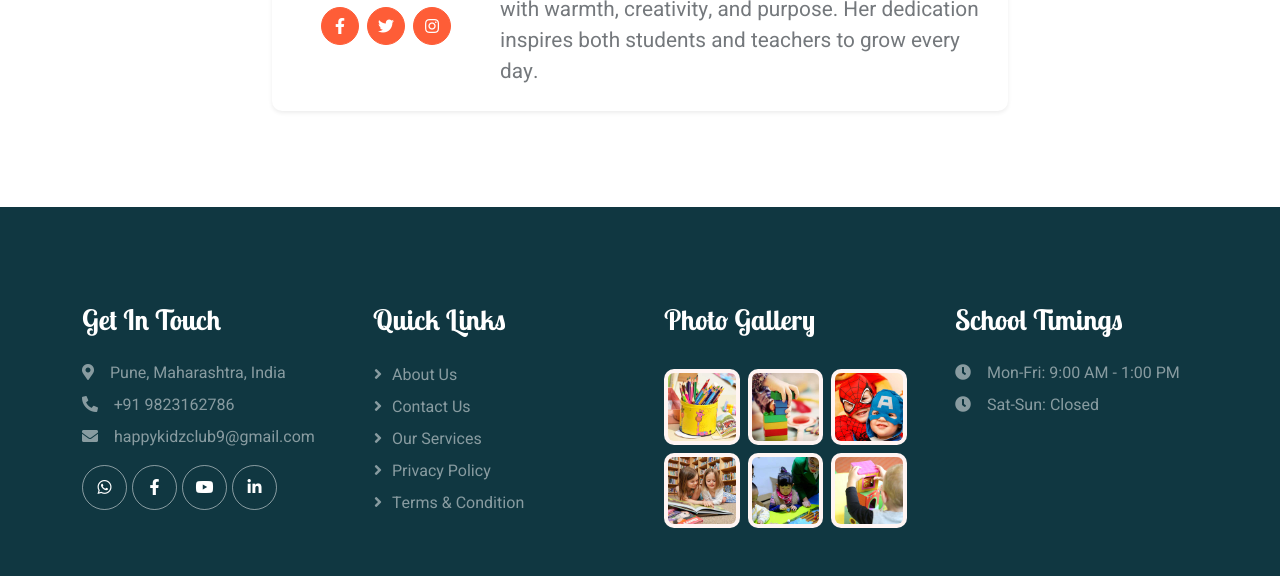
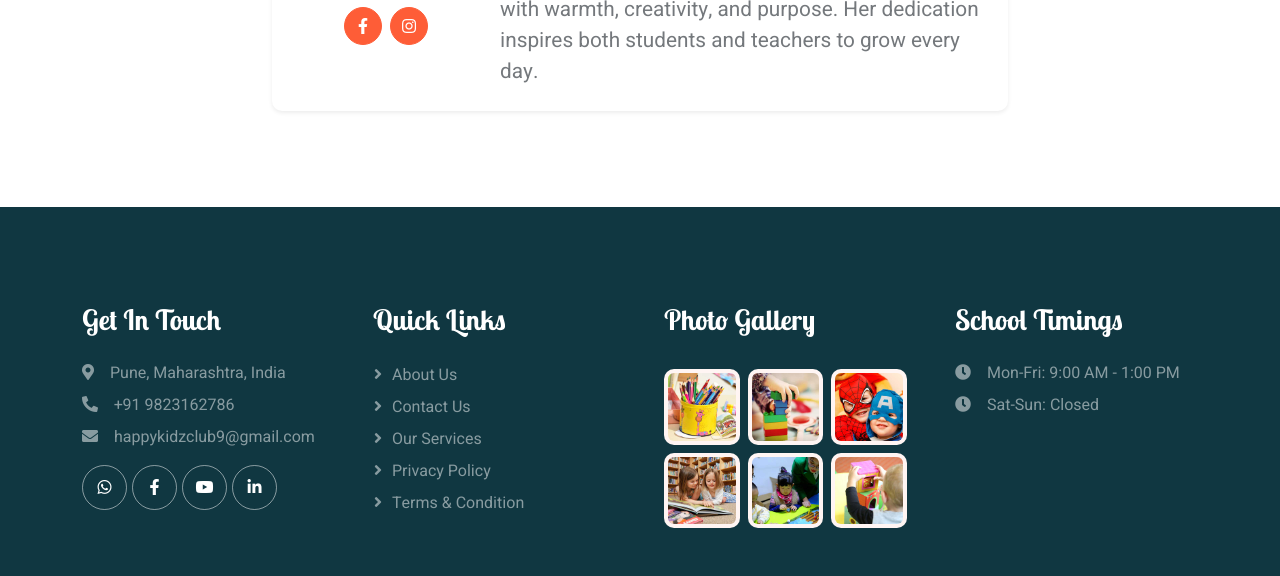
Before and after one commit to kumarborkar22/happykidzclub, a Django app: page /about/ in a window 1280 px wide. Shown: the part 1427-2003 px from the top of the page. Run offline with Django 5.2, Linux system fonts and the light colour scheme; some libraries are stand-ins or nearby versions.

Commit message:
updatess

```diff
--- a/happykidzclub_app/templates/about.html
+++ b/happykidzclub_app/templates/about.html
@@ -132,14 +132,13 @@
                                 <!-- <h3 class="mb-1" style="font-size:1.3rem;">Mrs. Navina Raheja</h3> -->
                                 <!-- <p class="mb-2" style="font-size:1rem;">Phd</p> -->
                                 <div class="d-flex align-items-center">
-                                    <a class="btn btn-square btn-primary mx-1" href=""><i class="fab fa-facebook-f"></i></a>
-                                    <a class="btn btn-square btn-primary mx-1" href=""><i class="fab fa-twitter"></i></a>
-                                    <a class="btn btn-square btn-primary mx-1" href=""><i class="fab fa-instagram"></i></a>
+                                    <a class="btn btn-square btn-primary mx-1" href="https://www.facebook.com/share/19pHQoKtZS/" target="_blank"><i class="fab fa-facebook-f"></i></a>
+                                    <a class="btn btn-square btn-primary mx-1" href="https://www.instagram.com/happykidzclub_9?igsh=ZWY5djN2aG5yZ3E2" target="_blank"><i class="fab fa-instagram"></i></a>
                                 </div>
                             </div>
                             <!-- Info (right side, inside white box) -->
                             <div class="flex-grow-1 d-flex flex-column justify-content-center">
-                                <h3 class="mb-1" style="font-size:1.3rem;">Mrs. Navina Raheja</h3>
+                                <h3 class="mb-1" style="font-size:1.3rem;">Mrs. Lavina Raheja</h3>
                                     <p class="mb-0" style="font-size:1.3rem;">
                                         As the Head of HappyKidzClub, she brings over a decade of experience in early childhood education and leadership. Her vision is to create a nurturing and joyful environment where every child feels valued, confident, and eager to learn. With a strong belief in play-based and positive learning, she leads with warmth, creativity, and purpose. Her dedication inspires both students and teachers to grow every day.
                                     </p>
```
